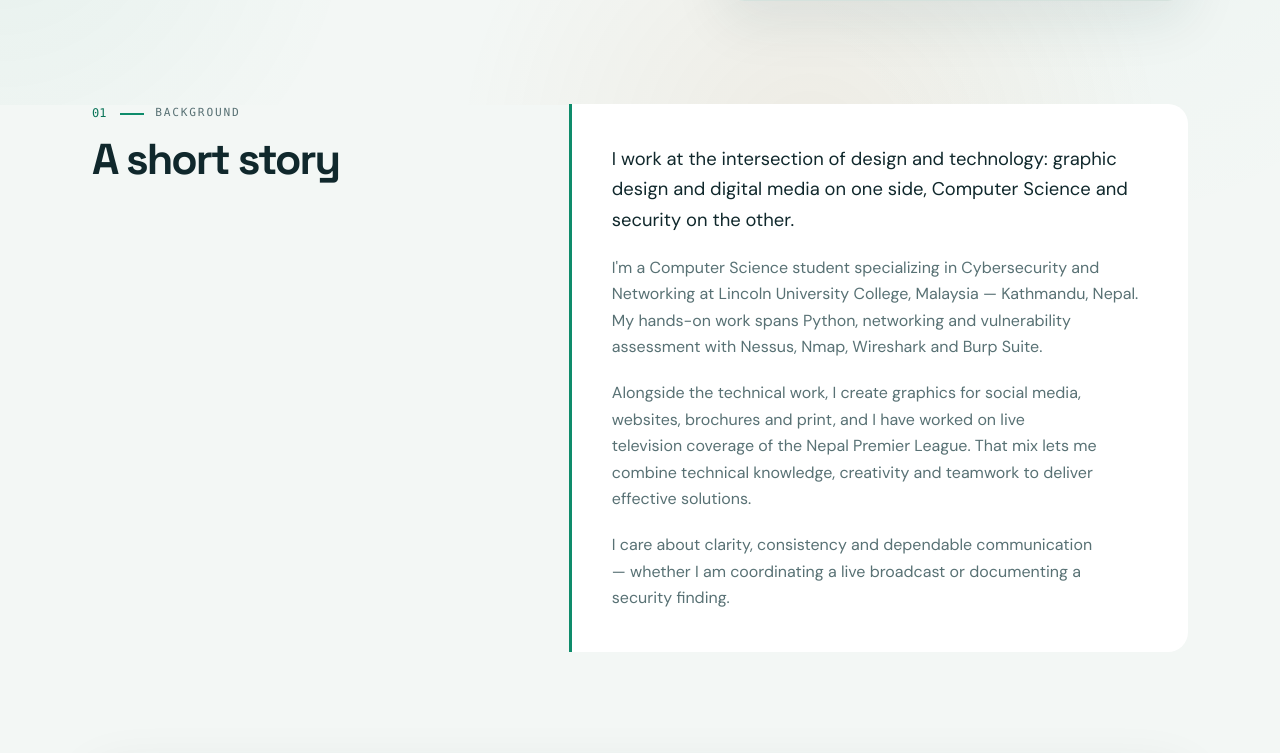
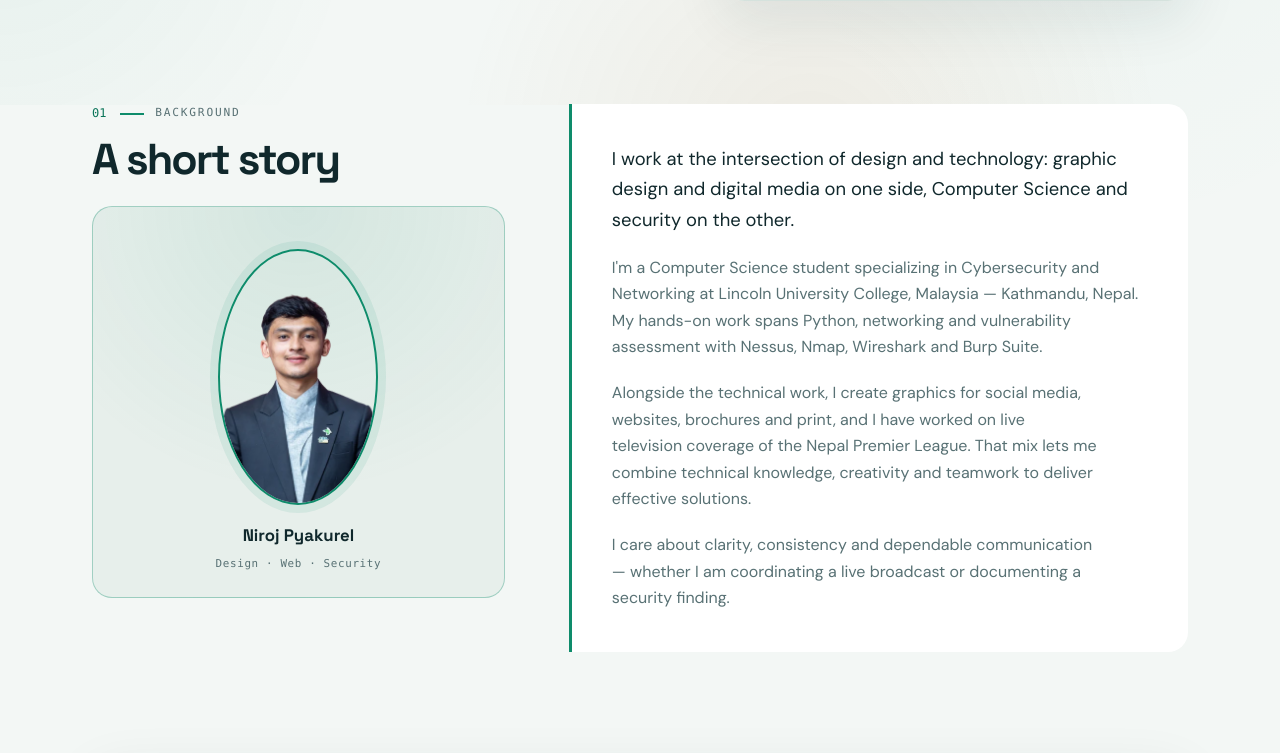
Before and after one commit to niroj-pyakurel/niroj-pyakurel.github.io, an Astro site: page /about in a window 1280 px wide. Shown: the part 695-1448 px from the top of the page. Built offline with nearby package versions, Linux system fonts and the light colour scheme; Astro itself is replaced by a stand-in of ours.

Commit message:
Update portfolio content

```diff
--- a/src/pages/about.astro
+++ b/src/pages/about.astro
@@ -34,7 +34,25 @@ const stats = [
 
     <section class="block" aria-labelledby="story-title">
       <div class="story-layout">
-        <SectionHeading eyebrow="Background" title="A short story" id="story-title" index="01" />
+        <div class="story-side">
+          <SectionHeading eyebrow="Background" title="A short story" id="story-title" index="01" />
+          <figure class="story-photo">
+            <picture>
+              <source srcset="/niroj.webp?v=20261122c" type="image/webp" />
+              <img
+                src="/niroj.png?v=20261122b"
+                width="256"
+                height="256"
+                loading="lazy"
+                alt="Portrait of Niroj Pyakurel"
+              />
+            </picture>
+            <figcaption>
+              <strong>{site.name}</strong>
+              <span>Design · Web · Security</span>
+            </figcaption>
+          </figure>
+        </div>
         <div class="prose story">
           <p class="lead">{site.about.lead}</p>
           {site.about.paragraphs.map((paragraph) => <p>{paragraph}</p>)}
@@ -219,6 +237,57 @@ const stats = [
   .story-layout {
     display: grid;
     gap: 2rem;
+  }
+
+  .story-side {
+    display: grid;
+    gap: 1.5rem;
+    align-content: start;
+  }
+
+  .story-photo {
+    display: grid;
+    justify-items: center;
+    gap: 1.1rem;
+    margin: 0;
+    padding: 1.5rem;
+    border: 1px solid var(--color-accent-line);
+    border-radius: var(--radius-lg);
+    background:
+      radial-gradient(circle at 50% 0%, var(--color-accent-soft), transparent 65%),
+      var(--color-bg-deep);
+  }
+
+  .story-photo picture {
+    display: contents;
+  }
+
+  .story-photo img {
+    width: min(100%, 10rem);
+    aspect-ratio: 1;
+    object-fit: cover;
+    border: 2px solid var(--color-accent);
+    border-radius: 50%;
+    box-shadow: 0 0 0 0.5rem var(--color-accent-soft);
+  }
+
+  .story-photo figcaption {
+    text-align: center;
+  }
+
+  .story-photo figcaption strong {
+    display: block;
+    font-family: var(--font-display);
+    font-size: 1.05rem;
+  }
+
+  .story-photo figcaption span {
+    display: block;
+    margin-top: 0.3rem;
+    font-family: var(--font-mono);
+    font-size: 0.68rem;
+    letter-spacing: 0.06em;
+    color: var(--color-muted);
   }
 
   .story {
```
